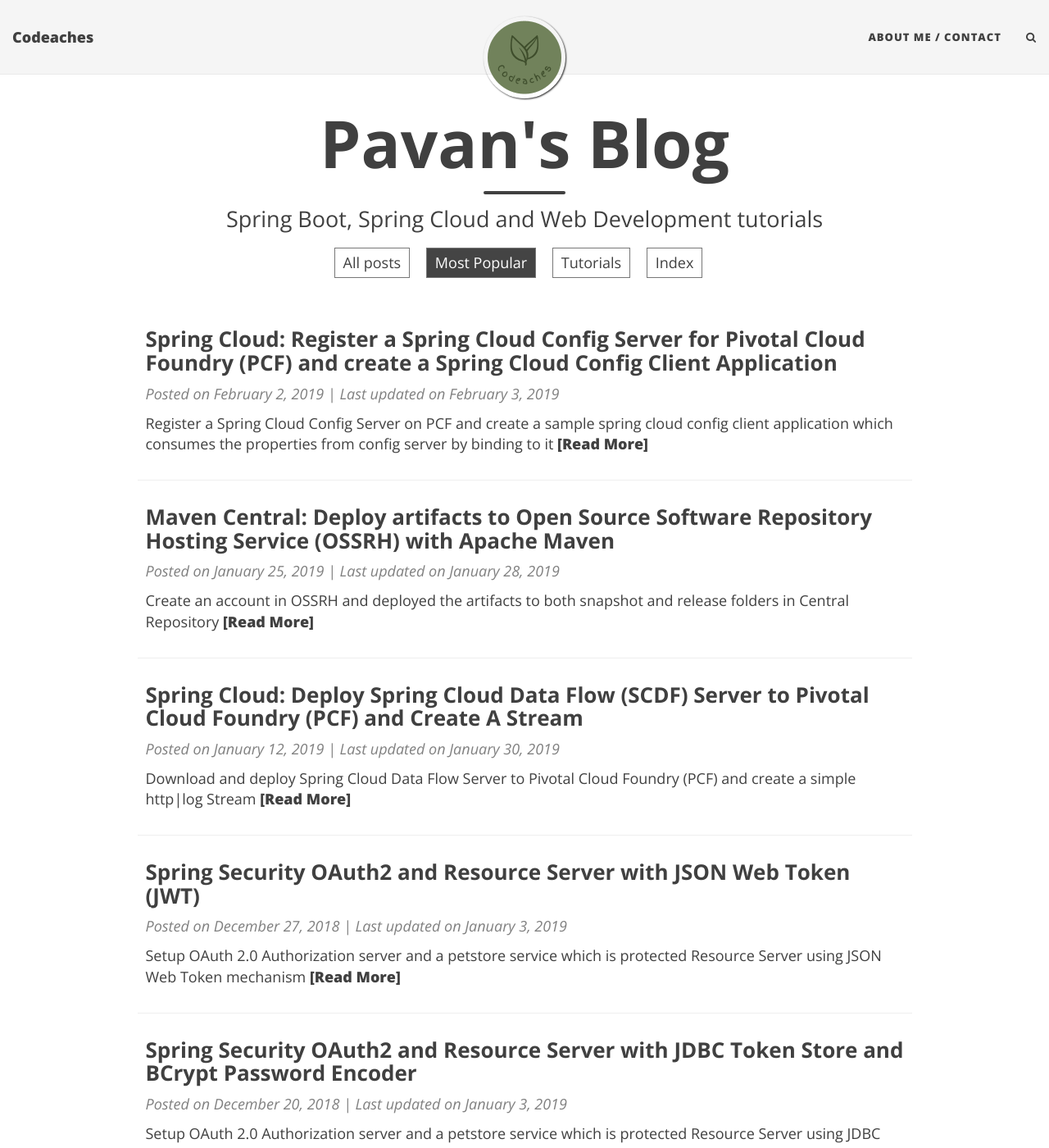
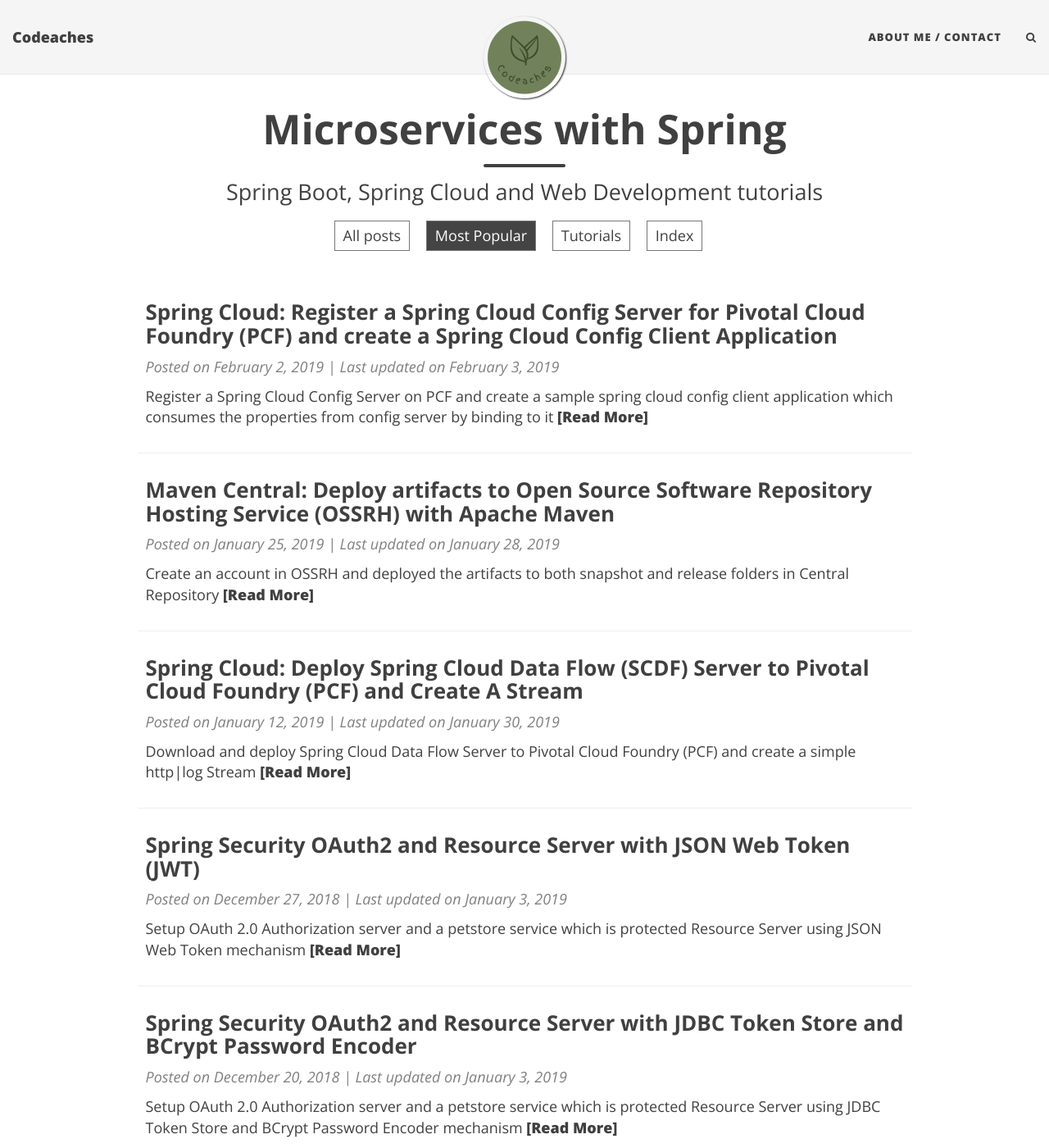
Before and after one commit to codeaches/codeaches.github.io, a Jekyll site: the page built from popular.md, in a window 1280 px wide and 1400 px high. Shown: the whole window at 82% size. Built offline with Jekyll 4.4.1, drawn with Linux system fonts in a browser that asks for light colours; nearby versions of some CDN libraries.

Commit message:
no message

```diff
--- a/css/main.css
+++ b/css/main.css
@@ -397,7 +397,7 @@
     padding: 150px 0;
   }
   .intro-header .page-heading h1 {
-    font-size: 80px;
+    font-size: 50px;
   }
   .intro-header .post-heading h1 {
     font-size: 35px;
--- a/index.html
+++ b/index.html
@@ -1,6 +1,6 @@
 ---
 layout: page
-title: "Pavan's Blog"
+title: "Microservices with Spring"
 subtitle: Spring Boot, Spring Cloud and Web Development tutorials
 css: "/css/index.css"
 meta-title: "Spring Boot, Spring Cloud and Web Development tutorials"
--- a/popular.md
+++ b/popular.md
@@ -1,6 +1,6 @@
 ---
 layout: page
-title: "Pavan's Blog"
+title: "Microservices with Spring"
 subtitle: Spring Boot, Spring Cloud and Web Development tutorials
 css: "/css/index.css"
 meta-title: "Spring Boot, Spring Cloud and Web Development tutorials"
```
Also changed, not shown: tutorials.md (+1 -1 lines).
